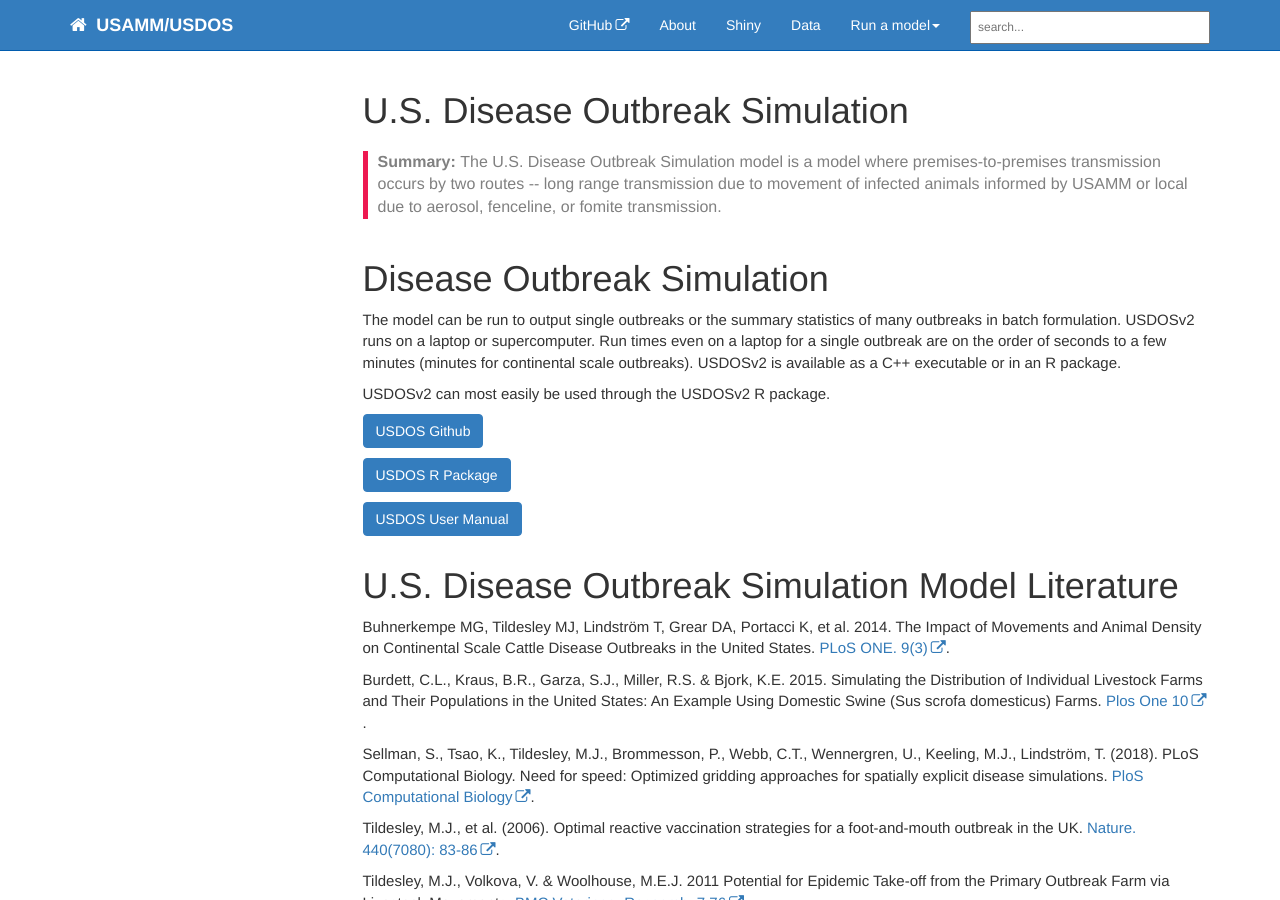
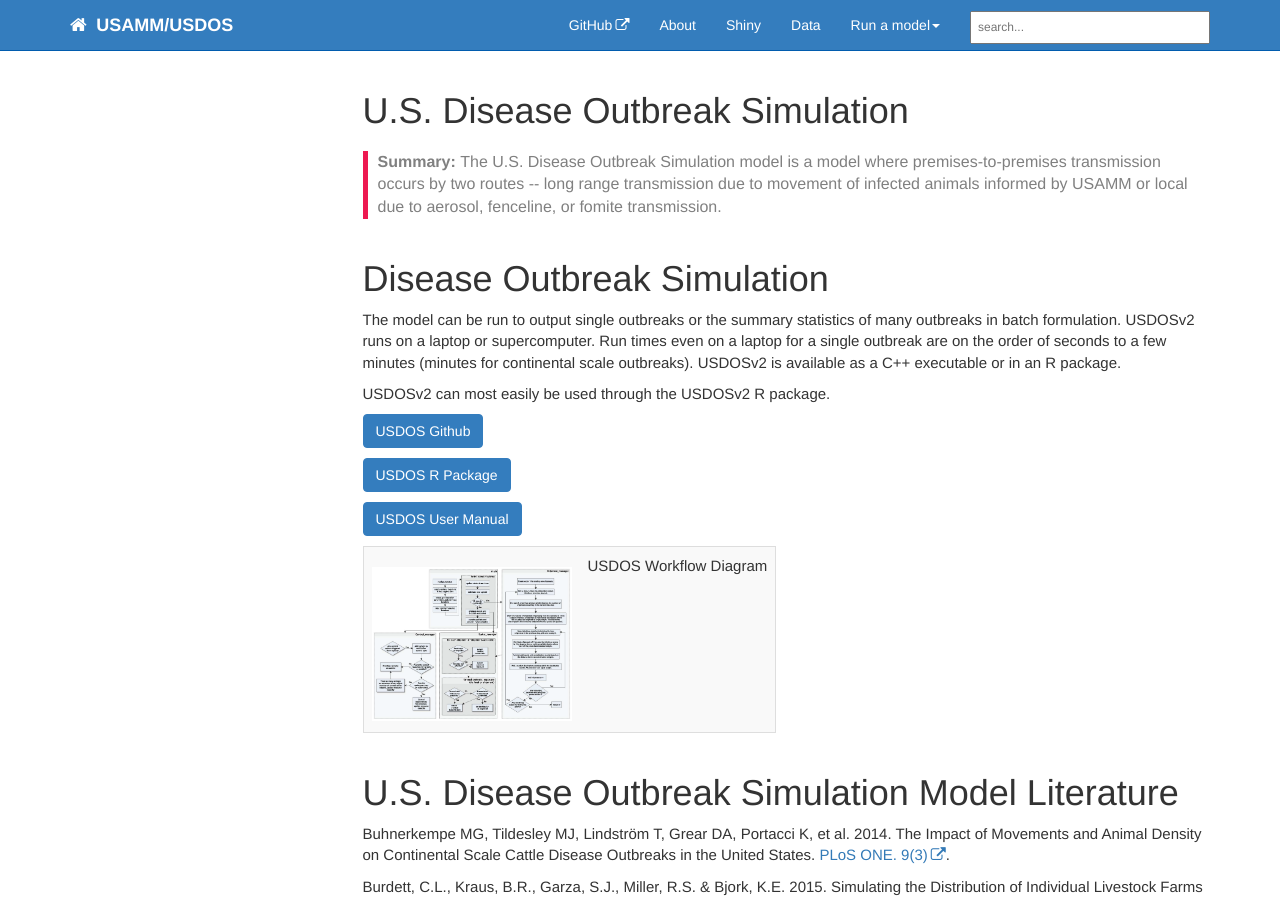
Before and after one commit to webblabb/usammusdos, a Jekyll site: the page built from pages/usdos/usdos.md, in a window 1280 px wide and 900 px high. Built offline with Jekyll 4.4.1, drawn with Linux system fonts in a browser that asks for light colours; nearby versions of some CDN libraries; comment, search, counter and statistics services are not loaded.

Commit message:
Update usdos.md

```diff
--- a/pages/usdos/usdos.md
+++ b/pages/usdos/usdos.md
@@ -22,6 +22,8 @@ USDOSv2 can most easily be used through the USDOSv2 R package.
 
 <a href="/literature/USDOS_User_Manual.pdf" class="btn btn-primary">USDOS User Manual</a>
 
+| <img src = "images/usdos.jpg" style = "width:200px"> | USDOS Workflow Diagram  |
+
 # U.S. Disease Outbreak Simulation Model Literature
 
 Buhnerkempe MG, Tildesley MJ, Lindström T, Grear DA, Portacci K, et al. 2014. The Impact of Movements and Animal Density on Continental Scale Cattle Disease Outbreaks in the United States. [PLoS ONE. 9(3)](https://doi.org/10.1371/journal.pone.0091724).
```
